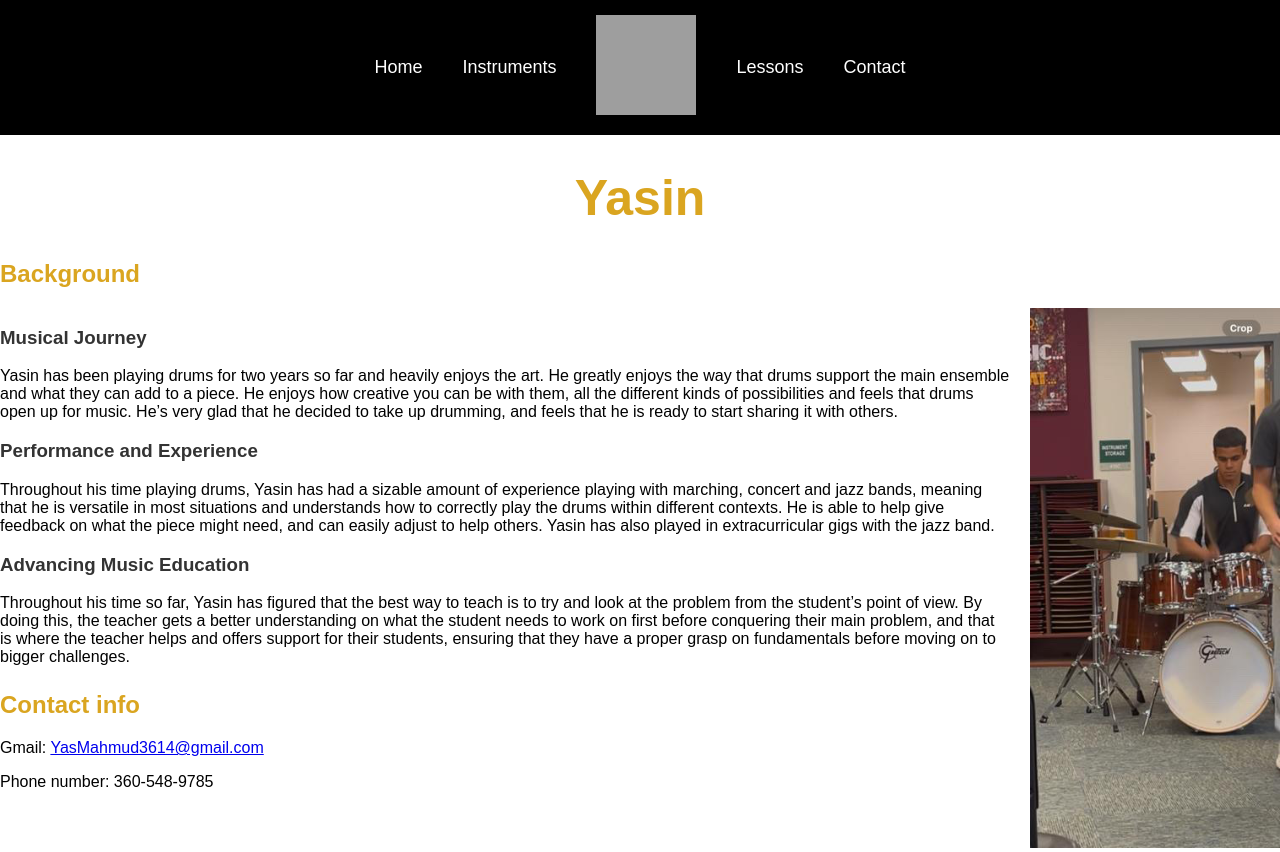
After one commit to EC1790/NovaMusic, a Flask app: page /YM in a window 1280 px wide. The commit adds this page. Run offline with Flask 3, Linux system fonts and the light colour scheme; grey boxes are pictures that could not be loaded.

Commit message:
Added Yasin to the website

```diff
--- a/app.py
+++ b/app.py
@@ -92,6 +92,10 @@ def FH():
 def JW():
     return render_template("JW.html")
 
+@app.route('/YM')
+def YM():
+    return render_template("YM.html")
+
 # Routing for French horn teachers
 @app.route('/IY')
 def IY():
--- a/templates/Instruments.html
+++ b/templates/Instruments.html
@@ -171,6 +171,7 @@
     <ul>
       <li><a href="/IY">Isaac Yu</a></li>
       <li><a href="/JW">John Wheelwright</a></li>
+      <li><a href="/YM">Yasin Mahmud</a></li>
     </ul>
   </div>
 </body>
--- /dev/null
+++ b/templates/YM.html
@@ -0,0 +1,42 @@
+<!DOCTYPE html>
+<html lang="en">
+  <head>
+    <meta charset="utf-8">
+    <meta name="viewport" content="width=device-width">
+    <title>TeacherBase</title>
+    <link rel="icon" type="image/x-icon" href="../static/NovaMusicLogo.png">
+    <link href="../static/TeacherPages.css" rel="stylesheet">
+    <script defer src="../static/loadNavbar.js"></script>
+  </head>
+
+  <body>
+    <div id="navbar"></div>
+    <h1>Yasin</h1>
+
+    <h2>Background</h2>
+    <div id="background">
+      <div>
+        <h3>Musical Journey</h3>
+        <p>Yasin has been playing drums for two years so far and heavily enjoys the art. He greatly enjoys the way that drums support the main ensemble and what they can add to a piece. He enjoys how creative you can be with them, all the different kinds of possibilities and feels that drums open up for music. He’s very glad that he decided to take up drumming, and feels that he is ready to start sharing it with others.</p>
+
+        <h3>Performance and Experience</h3>
+        <p>Throughout his time playing drums, Yasin has had a sizable amount of experience playing with marching, concert and jazz bands, meaning that he is versatile in most situations and understands how to correctly play the drums within different contexts. He is able to help give feedback on what the piece might need, and can easily adjust to help others. Yasin has also played in extracurricular gigs with the jazz band.</p>
+
+        <h3>Advancing Music Education</h3>
+        <p>Throughout his time so far, Yasin has figured that the best way to teach is to try and look at the problem from the student’s point of view. By doing this, the teacher gets a better understanding on what the student needs to work on first before conquering their main problem, and that is where the teacher helps and offers support for their students, ensuring that they have a proper grasp on fundamentals before moving on to bigger challenges.</p>
+
+        <div id="contact">
+          <h2>Contact info</h2>
+          <p>Gmail:
+            <a href="mailto:YasMahmud3614@gmail.com">YasMahmud3614@gmail.com</a>
+          </p>
+          <p>Phone number: 360-548-9785</p>
+        </div>
+      </div>
+
+      <div id="img-container">
+        <img src="../static/YMpfp.jpg" alt="Yasin playing the drums">
+      </div>
+    </div>
+  </body>
+</html>
```
Also changed, not shown: static/YMpfp.jpg (added).
